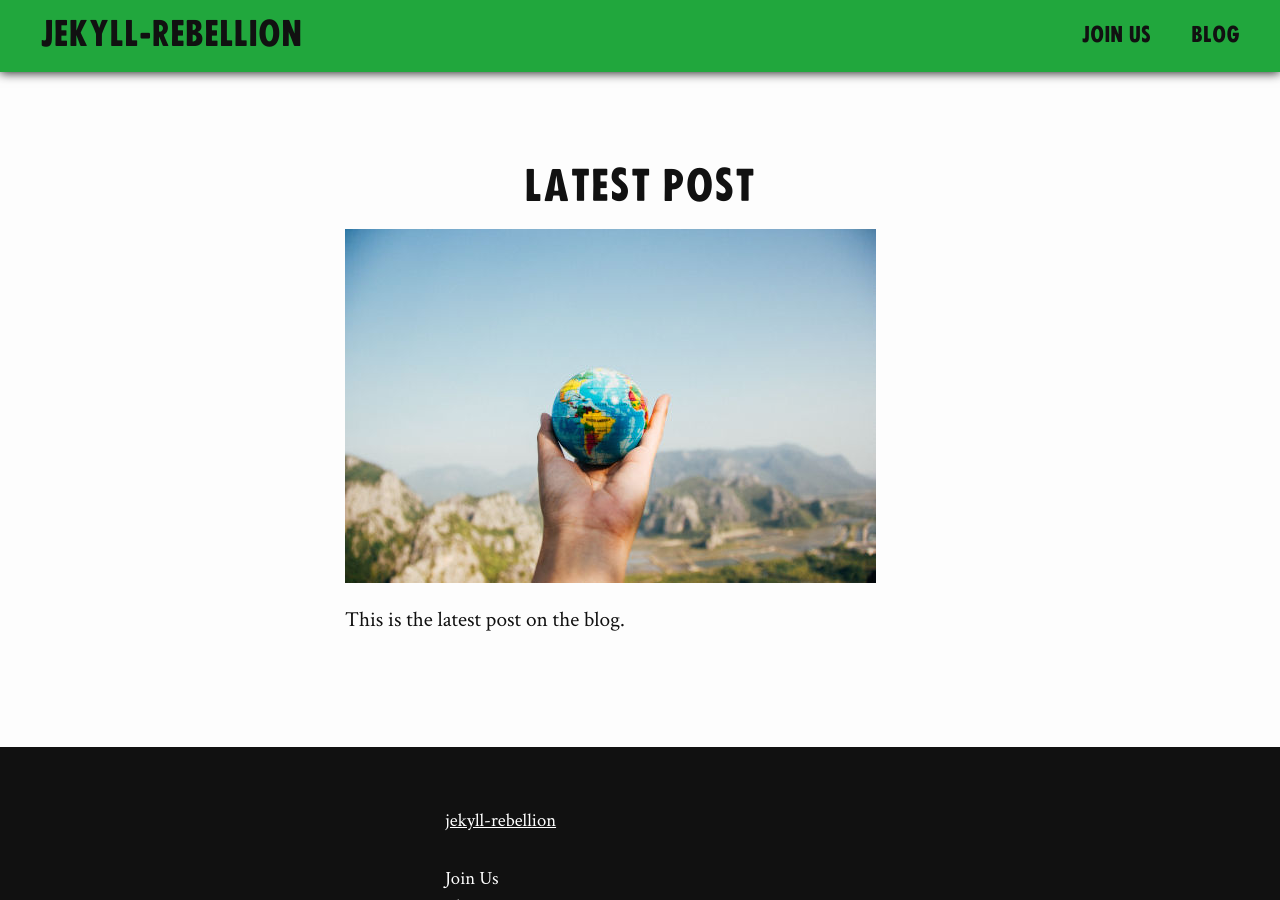
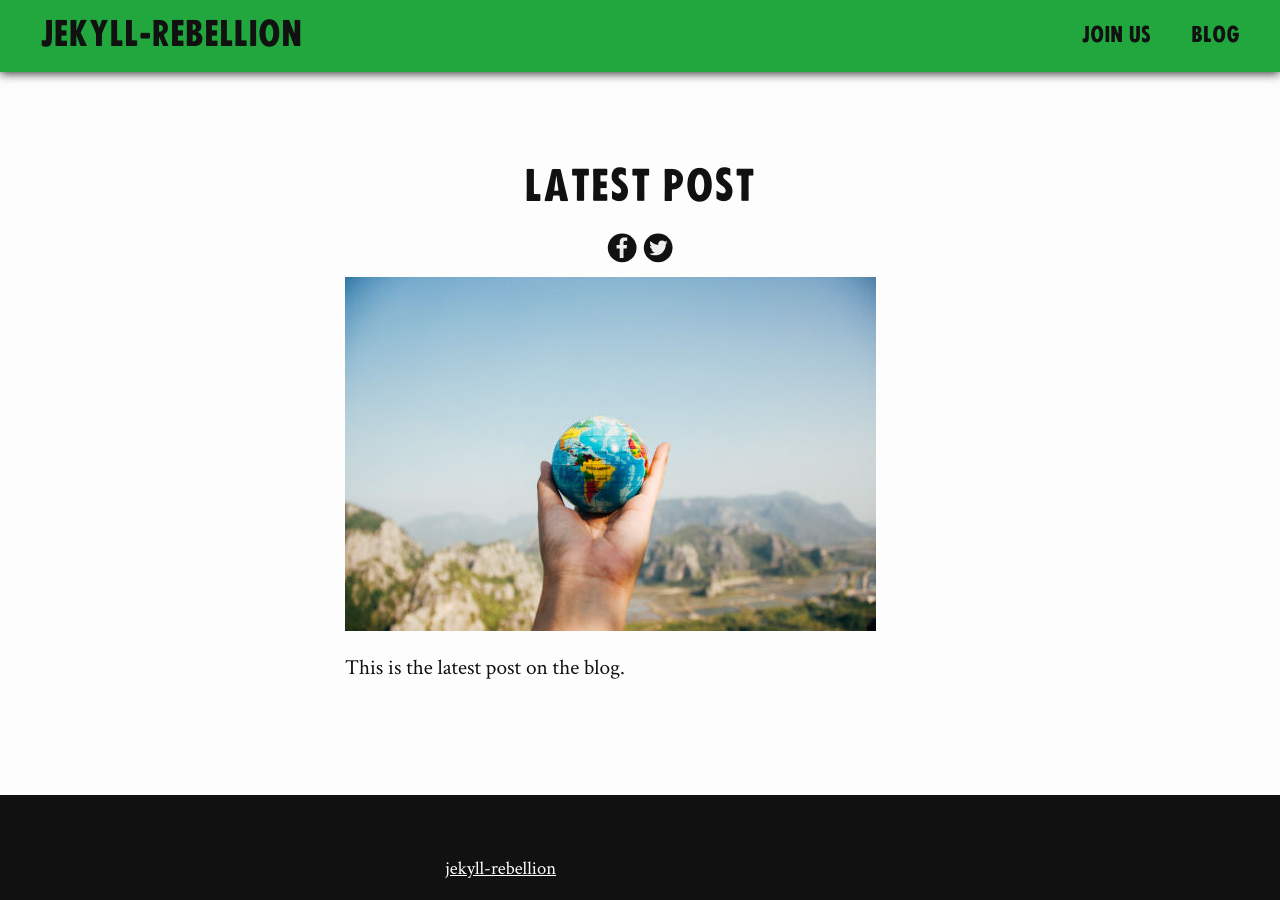
Before and after one commit to joe-irving/jekyll-rebellion, a Jekyll site: the page built from _posts/2019-08-14-latest-post.markdown, in a window 1280 px wide and 900 px high. Built offline with Jekyll 4.4.1, drawn with Linux system fonts in a browser that asks for light colours.

Commit message:
Add Social share links

```diff
--- /dev/null
+++ b/_includes/logo-facebook
@@ -0,0 +1,4 @@
+<svg xmlns="http://www.w3.org/2000/svg" viewBox="0 0 300 300" width="32px" height="32px">
+    <circle cx="151.69" cy="148.96" r="135.04"/>
+    <path d="M128.44 242.77c.02-.47.05-.94.05-1.41v-85.19-1.09H100.1c-1.26 0-1.26 0-1.26-1.21 0-10.63.01-21.26-.02-31.89 0-.97.29-1.21 1.23-1.21 9.06.03 18.11.02 27.17.02h1.27v-1.03c.02-8.84-.05-17.67.07-26.51.1-7.11 1.48-13.99 4.58-20.44 4.21-8.76 10.82-15.01 19.8-18.75 6.01-2.49 12.29-3.66 18.76-3.56 7.42.11 14.83.44 22.24.71 1.38.05 2.75.28 4.13.35.77.04 1.03.32 1.02 1.09-.03 4.4-.01 8.8-.01 13.21 0 5.19-.02 10.38.02 15.57.01.9-.25 1.18-1.17 1.17-5.63-.04-11.26-.11-16.89.02-2.56.06-5.15.34-7.65.88-4.82 1.06-7.67 4.24-8.63 9.03-.39 1.93-.6 3.92-.62 5.88-.07 7.2-.03 14.4-.03 21.6 0 .21.03.43.05.76h32.36c1.36 0 1.38 0 1.21 1.29-.73 5.66-1.49 11.32-2.22 16.98-.61 4.73-1.2 9.46-1.77 14.2-.22 1.81-.17 1.81-1.99 1.81h-27.64v85.61c0 .69-.01 1.38-.02 2.07-11.88.04-23.77.04-35.65.04z" fill="#fff"/>
+</svg>
--- /dev/null
+++ b/_includes/logo-twitter
@@ -0,0 +1,4 @@
+<svg xmlns="http://www.w3.org/2000/svg" viewBox="0 0 300 300" width="32px" height="32px">
+    <circle cx="151.56" cy="148.96" r="135.04"/>
+    <path d="M240.34 95.5a70.794 70.794 0 0 1-20.32 5.57c7.3-4.38 12.92-11.31 15.56-19.58-6.84 4.06-14.41 7-22.47 8.59a35.316 35.316 0 0 0-25.83-11.17c-19.54 0-35.39 15.84-35.39 35.38 0 2.77.31 5.47.92 8.06-29.41-1.48-55.48-15.56-72.93-36.97a35.175 35.175 0 0 0-4.79 17.79c0 12.28 6.25 23.11 15.74 29.45-5.8-.18-11.26-1.78-16.03-4.43v.45c0 17.14 12.2 31.45 28.38 34.7-2.97.81-6.1 1.24-9.32 1.24-2.28 0-4.5-.22-6.66-.63 4.5 14.06 17.57 24.29 33.06 24.57-12.11 9.49-27.37 15.15-43.95 15.15-2.86 0-5.67-.17-8.44-.5 15.66 10.04 34.26 15.9 54.24 15.9 65.09 0 100.68-53.92 100.68-100.68 0-1.53-.03-3.06-.1-4.58a72.13 72.13 0 0 0 17.65-18.31z" fill="#fff"/>
+</svg>
--- /dev/null
+++ b/_includes/share-links.html
@@ -0,0 +1,8 @@
+<div class="social-links">
+    <a href="https://www.facebook.com/sharer/sharer.php?u={{ page.url | relative_url | url_encode }}" title="Facebook">
+        {% include logo-facebook %}
+    </a>
+    <a href="https://twitter.com/intent/tweet?text={{ page.summary  }}&url={{ page.url }}" title="Twitter">
+        {% include logo-twitter %}
+    </a>
+</div>
--- a/_includes/social-links.html
+++ b/_includes/social-links.html
@@ -1,31 +1,17 @@
 <div class="social-links">
     {% if site.facebook %}
     <a href="{{ site.facebook }}" title="Facebook">
-        <svg xmlns="http://www.w3.org/2000/svg" viewBox="0 0 300 300" width="32px" height="32px">
-            <circle cx="151.69" cy="148.96" r="135.04"/>
-            <path d="M128.44 242.77c.02-.47.05-.94.05-1.41v-85.19-1.09H100.1c-1.26 0-1.26 0-1.26-1.21 0-10.63.01-21.26-.02-31.89 0-.97.29-1.21 1.23-1.21 9.06.03 18.11.02 27.17.02h1.27v-1.03c.02-8.84-.05-17.67.07-26.51.1-7.11 1.48-13.99 4.58-20.44 4.21-8.76 10.82-15.01 19.8-18.75 6.01-2.49 12.29-3.66 18.76-3.56 7.42.11 14.83.44 22.24.71 1.38.05 2.75.28 4.13.35.77.04 1.03.32 1.02 1.09-.03 4.4-.01 8.8-.01 13.21 0 5.19-.02 10.38.02 15.57.01.9-.25 1.18-1.17 1.17-5.63-.04-11.26-.11-16.89.02-2.56.06-5.15.34-7.65.88-4.82 1.06-7.67 4.24-8.63 9.03-.39 1.93-.6 3.92-.62 5.88-.07 7.2-.03 14.4-.03 21.6 0 .21.03.43.05.76h32.36c1.36 0 1.38 0 1.21 1.29-.73 5.66-1.49 11.32-2.22 16.98-.61 4.73-1.2 9.46-1.77 14.2-.22 1.81-.17 1.81-1.99 1.81h-27.64v85.61c0 .69-.01 1.38-.02 2.07-11.88.04-23.77.04-35.65.04z" fill="#fff"/>
-        </svg>
+        {% include logo-facebook %}
     </a>
     {% endif %}
     {% if site.twitter %}
     <a href="{{ site.twitter }}" title="Twitter">
-        <svg xmlns="http://www.w3.org/2000/svg" viewBox="0 0 300 300" width="32px" height="32px">
-            <circle cx="151.56" cy="148.96" r="135.04"/>
-            <path d="M240.34 95.5a70.794 70.794 0 0 1-20.32 5.57c7.3-4.38 12.92-11.31 15.56-19.58-6.84 4.06-14.41 7-22.47 8.59a35.316 35.316 0 0 0-25.83-11.17c-19.54 0-35.39 15.84-35.39 35.38 0 2.77.31 5.47.92 8.06-29.41-1.48-55.48-15.56-72.93-36.97a35.175 35.175 0 0 0-4.79 17.79c0 12.28 6.25 23.11 15.74 29.45-5.8-.18-11.26-1.78-16.03-4.43v.45c0 17.14 12.2 31.45 28.38 34.7-2.97.81-6.1 1.24-9.32 1.24-2.28 0-4.5-.22-6.66-.63 4.5 14.06 17.57 24.29 33.06 24.57-12.11 9.49-27.37 15.15-43.95 15.15-2.86 0-5.67-.17-8.44-.5 15.66 10.04 34.26 15.9 54.24 15.9 65.09 0 100.68-53.92 100.68-100.68 0-1.53-.03-3.06-.1-4.58a72.13 72.13 0 0 0 17.65-18.31z" fill="#fff"/>
-        </svg>
+        {% include logo-twitter %}
     </a>
     {% endif %}
     {% if site.instagram %}
     <a href="{{ site.instagram }}" title="Instagram">
-        <svg xmlns="http://www.w3.org/2000/svg" viewBox="0 0 300 300" width="32px" height="32px">
-            <style>
-            .st0{fill:#fff}
-            </style>
-            <circle cx="153" cy="150.23" r="135.04"/>
-            <path class="st0" d="M185.18 230.32h-64.36c-25.23 0-45.76-20.53-45.76-45.76v-68.67c0-25.23 20.53-45.76 45.76-45.76h64.36c25.23 0 45.76 20.53 45.76 45.76v68.67c0 25.23-20.53 45.76-45.76 45.76zM120.82 81.86c-18.76 0-34.03 15.26-34.03 34.03v68.67c0 18.76 15.26 34.03 34.03 34.03h64.36c18.76 0 34.03-15.26 34.03-34.03v-68.67c0-18.76-15.26-34.03-34.03-34.03h-64.36z"/>
-            <path class="st0" d="M153 192.56c-23.47 0-42.56-19.09-42.56-42.56 0-11.57 4.76-22.83 13.05-30.88 8.08-7.85 18.64-12 29.72-11.67 13.25.39 24.25 4.85 31.8 12.92 7.16 7.64 10.81 17.95 10.55 29.8-.25 11.34-4.72 21.97-12.6 29.91-7.99 8.05-18.63 12.48-29.96 12.48zm-.98-70.79c-6.89 0-13.45 2.7-18.54 7.64-5.53 5.37-8.7 12.88-8.7 20.59 0 15.56 12.66 28.22 28.22 28.22 15.48 0 27.87-12.46 28.22-28.37.18-8.02-2.13-14.83-6.68-19.68-4.88-5.21-12.41-8.11-21.75-8.39-.26-.01-.52-.01-.77-.01z"/>
-            <circle class="st0" cx="196.59" cy="106.24" r="9.93"/>
-        </svg>
+        {% include logo-instagram %}
     </a>
     {% endif %}
 </div>
--- a/_layouts/post.html
+++ b/_layouts/post.html
@@ -5,6 +5,9 @@ layout: default
 <div class="Rebellion-Section">
     <div class="Rebellion-Wrapper-Wide">
         <h1>{{ page.title }}</h1>
+        <div class="Rebellion-Flex-Line">
+          {% include share-links.html %}
+        </div>
         {% if page.image %}
             <img src="{{ page.image  | relative_url}}" />
         {% endif %}
--- a/_sass/rebellion/content.scss
+++ b/_sass/rebellion/content.scss
@@ -9,6 +9,26 @@
         @media screen and (min-width: $on-small) {
             padding-top: $action-bar-height + 50;
         }
+    }
+    .social-links {
+        a {
+            text-decoration: none;
+
+            svg {
+                transition: 0.2s;
+                fill: $brand-text-color;
+                height: 38px;
+
+                &:hover{ fill: $brand-color;
+                    path, .st0 {
+                        fill: $accent-color;
+                    }
+                }
+
+                path, .st0 { fill: invert($brand-text-color); }
+            }
+        }
+
     }
 }
 
--- a/_sass/rebellion/header.scss
+++ b/_sass/rebellion/header.scss
@@ -55,7 +55,6 @@
                 path, .st0 { fill: invert($brand-text-color); }
             }
         }
-
 
     }
 
```
Also changed, not shown: _includes/logo-instagram (added, +9 -0 lines).
